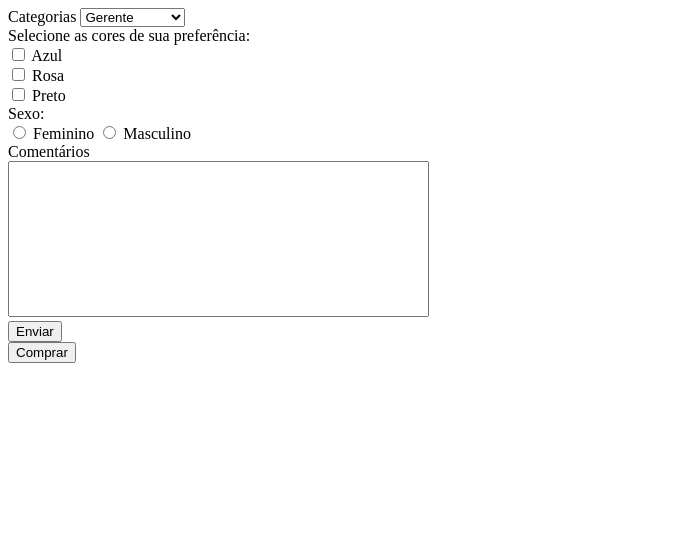
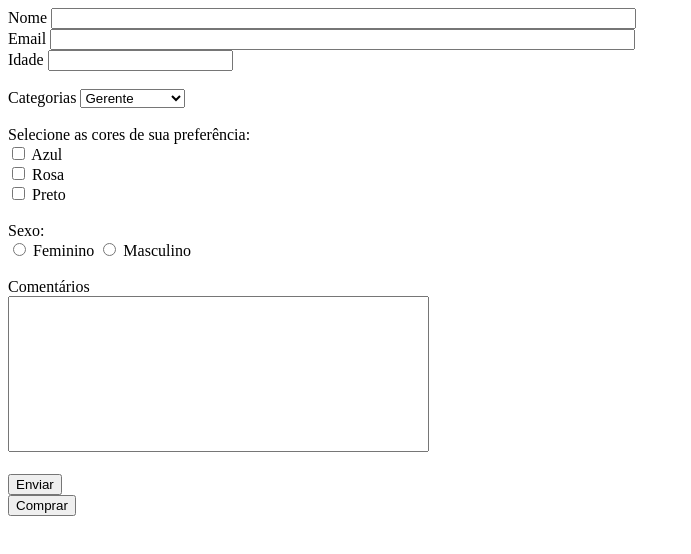
Before and after one commit to nathalialmeida/formulario, a plain HTML site: page index.html in a window 1280 px wide. Shown: the whole page, without its empty margins (0-691 px from the left). Drawn offline with Linux system fonts and the light colour scheme.

Commit message:
foi add um form e divs (nome, email e idade)

```diff
--- a/index.html
+++ b/index.html
@@ -5,8 +5,31 @@
         <title>Formulario</title>
     </head>
     <body>
+        <!--inicio formulario-->
+        <form>
+            <!--div nome-->
+            <div>
+                <label for="nome">Nome</label>
+                <input type="text" name="nome" id="nome" size="70" required>
+            </div>
+            <!-- fim div nome-->
+
+            <!--div email-->
+            <div>
+                <label for="email">Email</label>
+                <input type="email" name="email" id="email" size="70" required>
+            </div>
+            <!-- fim div email-->
+
+            <!--div idade-->
+            <div>
+                <label for="idade">Idade</label>
+                <input type="number" name="idade" id="idade" required>
+            </div>
+            <br/>
+            <!-- fim div idade-->
+
              <!--div de categorias-->
-
             <div>
                 <label for="categoria">Categorias</label>
                 <select name="categoria" id="categoria">
@@ -15,6 +38,7 @@
                     <option value="administrador">Administrador</option>
                 </select>
             </div>
+            <br/>
             <!--fim div de categorias-->
 
             <!--div de preferencias-->
@@ -30,6 +54,7 @@
                 <input type="checkbox" name="black" id="black"/>
                 <label for="black">Preto</label>
             </div>
+            <br/>
             <!-- fim div de preferencias -->
 
             <!--div sexo-->
@@ -42,6 +67,7 @@
                 <input type="radio" name="sexo" id="sexo_m" value="M"/>
                 <label for="sexo_m">Masculino</label>
             </div>
+            <br/>
             <!--fim div sexo-->
 
             <!--div de comentarios-->
@@ -56,6 +82,7 @@
                     style="resize: none;">
                 </textarea>
             </div>
+            <br/>
             <!--fim div de comentarios-->
 
             <!--div de botão-->
@@ -69,5 +96,7 @@
                 <button type="submit" name="btn_comprar" value="comprar">Comprar</button> <!--html_5-->
             </div>
             <!--fim div de botão-->
+        </form>
+         <!--fim formulario-->
     </body>
 </html>
```
Lines whose indentation alone changed are shown as unchanged.
